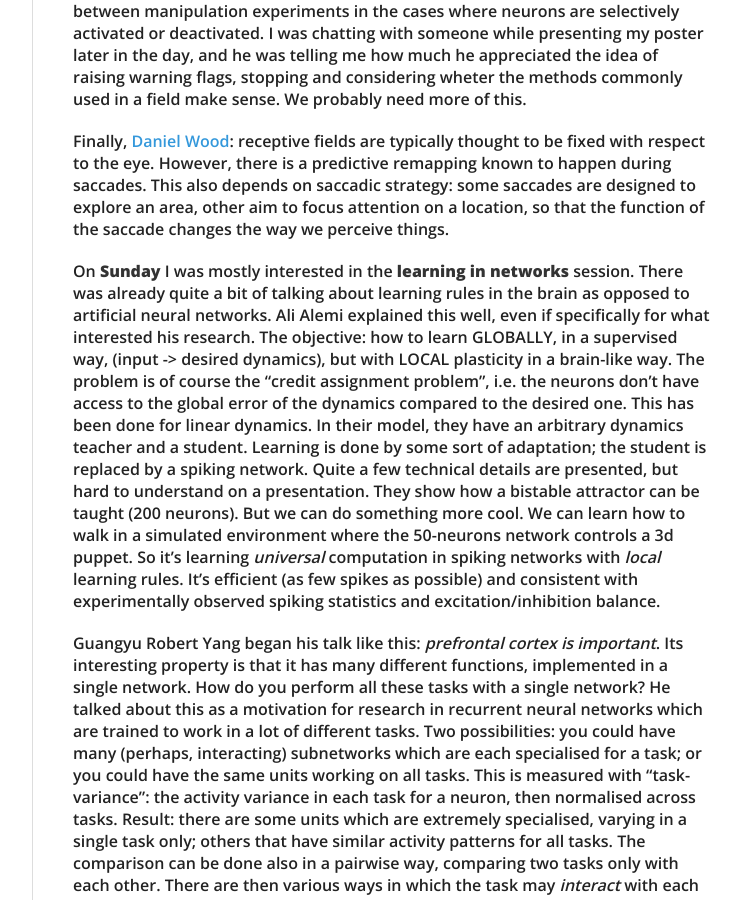
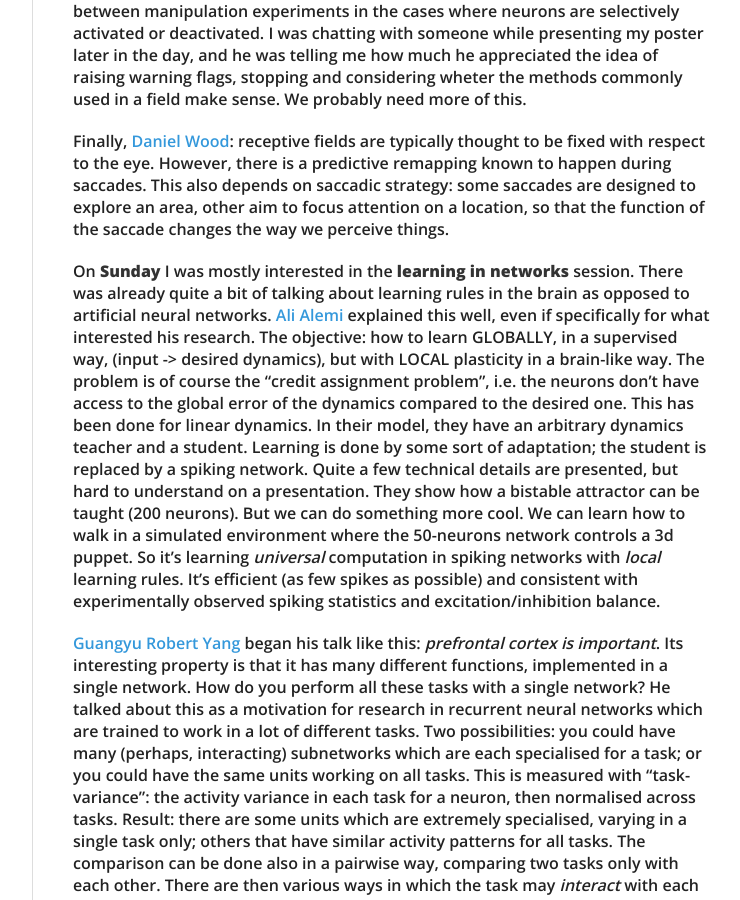
Before and after one commit to martinosorb/martinosorb.github.io, a Jekyll site: the page built from _posts/2017-02-25-cosyne3.md, in a window 1280 px wide and 900 px high, scrolled down 1358 px. Shown: the whole window, without its empty margins (378-1118 px from the left). Built offline with Jekyll 4.4.1, drawn with Linux system fonts in a browser that asks for light colours; nearby versions of some CDN libraries; comment, search, counter and statistics services are not loaded; part of the change alters nothing that is shown.

```diff
--- a/_posts/2017-02-25-cosyne3.md
+++ b/_posts/2017-02-25-cosyne3.md
@@ -28,8 +28,8 @@ The **circuits and behaviour** session: I have only a few sparse notes. One inte
 Finally, [Daniel Wood](http://northwestern.academia.edu/DanielWood): receptive fields are typically thought to be fixed with respect to the eye. However, there is a predictive remapping known to happen during saccades. This also depends on saccadic strategy: some saccades are designed to explore an area, other aim to focus attention on a location, so that the function of the saccade changes the way we perceive things.
 
 
-On **Sunday** I was mostly interested in the **learning in networks** session. There was already quite a bit of talking about learning rules in the brain as opposed to artificial neural networks. Ali Alemi explained this well, even if specifically for what interested his research. The objective: how to learn GLOBALLY, in a supervised way, (input -> desired dynamics), but with LOCAL plasticity in a brain-like way. The problem is of course the "credit assignment problem", i.e. the neurons don't have access to the global error of the dynamics compared to the desired one. This has been done for linear dynamics. In their model, they have an arbitrary dynamics teacher and a student. Learning is done by some sort of adaptation; the student is replaced by a spiking network. Quite a few technical details are presented, but hard to understand on a presentation. They show how a bistable attractor can be taught (200 neurons). But we can do something more cool. We can learn how to walk in a simulated environment where the 50-neurons network controls a 3d puppet. So it's learning *universal* computation in spiking networks with *local* learning rules. It's efficient (as few spikes as possible) and consistent with experimentally observed spiking statistics and excitation/inhibition balance.
+On **Sunday** I was mostly interested in the **learning in networks** session. There was already quite a bit of talking about learning rules in the brain as opposed to artificial neural networks. [Ali Alemi](https://www.researchgate.net/profile/Alireza_Alemi) explained this well, even if specifically for what interested his research. The objective: how to learn GLOBALLY, in a supervised way, (input -> desired dynamics), but with LOCAL plasticity in a brain-like way. The problem is of course the "credit assignment problem", i.e. the neurons don't have access to the global error of the dynamics compared to the desired one. This has been done for linear dynamics. In their model, they have an arbitrary dynamics teacher and a student. Learning is done by some sort of adaptation; the student is replaced by a spiking network. Quite a few technical details are presented, but hard to understand on a presentation. They show how a bistable attractor can be taught (200 neurons). But we can do something more cool. We can learn how to walk in a simulated environment where the 50-neurons network controls a 3d puppet. So it's learning *universal* computation in spiking networks with *local* learning rules. It's efficient (as few spikes as possible) and consistent with experimentally observed spiking statistics and excitation/inhibition balance.
 
-Guangyu Robert Yang began his talk like this: *prefrontal cortex is important*. Its interesting property is that it has many different functions, implemented in a single network. How do you perform all these tasks with a single network? He talked about this as a motivation for research in recurrent neural networks which are trained to work in a lot of different tasks. Two possibilities: you could have many (perhaps, interacting) subnetworks which are each specialised for a task; or you could have the same units working on all tasks. This is measured with "task-variance": the activity variance in each task for a neuron, then normalised across tasks. Result: there are some units which are extremely specialised, varying in a single task only; others that have similar activity patterns for all tasks. The comparison can be done also in a pairwise way, comparing two tasks only with each other. There are then various ways in which the task may *interact* with each other.
+[Guangyu Robert Yang](http://guangyuyang.org/) began his talk like this: *prefrontal cortex is important*. Its interesting property is that it has many different functions, implemented in a single network. How do you perform all these tasks with a single network? He talked about this as a motivation for research in recurrent neural networks which are trained to work in a lot of different tasks. Two possibilities: you could have many (perhaps, interacting) subnetworks which are each specialised for a task; or you could have the same units working on all tasks. This is measured with "task-variance": the activity variance in each task for a neuron, then normalised across tasks. Result: there are some units which are extremely specialised, varying in a single task only; others that have similar activity patterns for all tasks. The comparison can be done also in a pairwise way, comparing two tasks only with each other. There are then various ways in which the task may *interact* with each other.
 
 Last but not least, the day (and the main Cosyne meeting), ended with a great talk by **Yoshua Bengio**, on something that I find really important, but the average neuroscientist I talked to seems to consider irrelevant or somehow unrelated to brain research. However, I'll add this to a post specifically about the topic.
```
